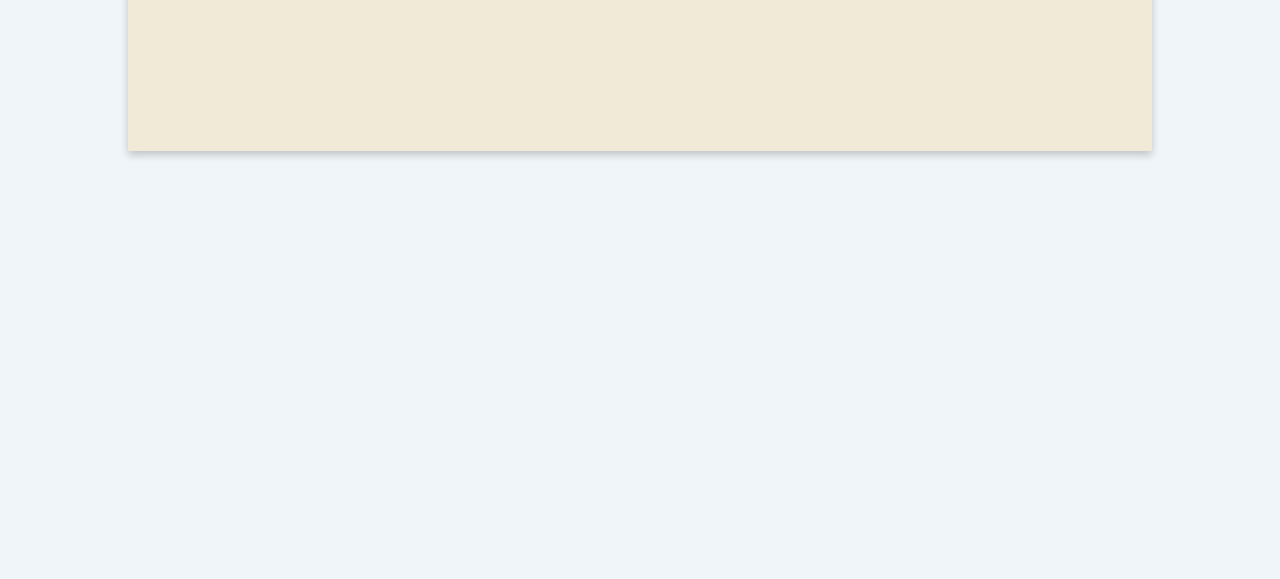
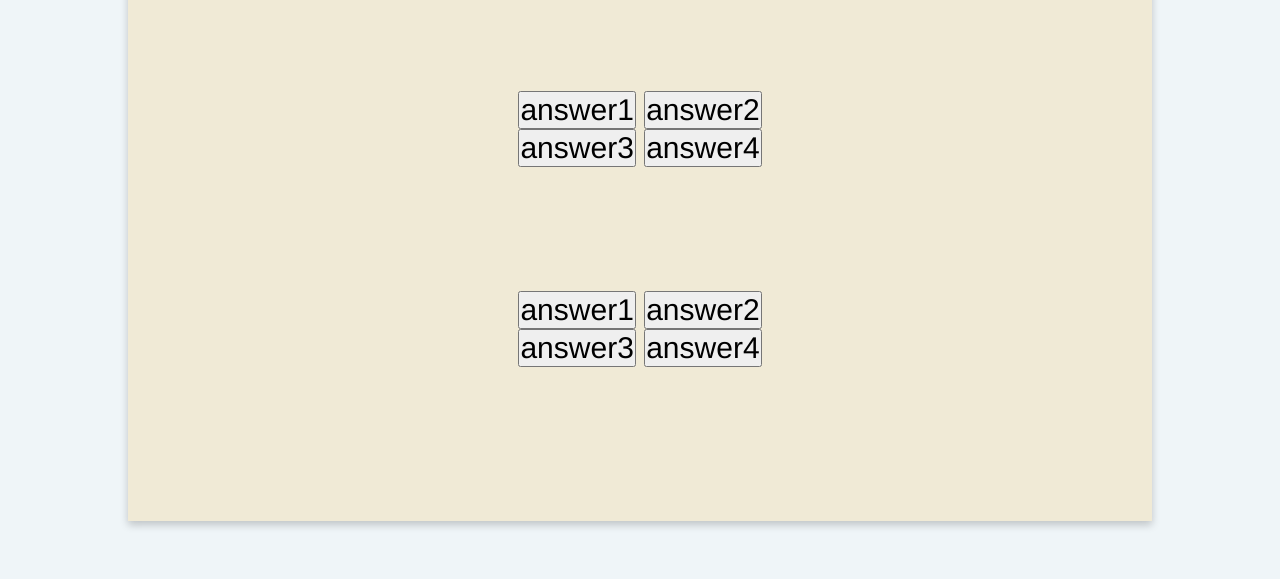
Before and after one commit to TabithaLy/code-quiz, a plain HTML site: page index.html in a window 1280 px wide. Shown: the part 253-832 px from the top of the page. Drawn offline with Linux system fonts and the light colour scheme.

Commit message:
updated readme

```diff
--- a/assets/css/style.css
+++ b/assets/css/style.css
@@ -25,7 +25,7 @@ body {
     padding-bottom: 40px;
 }
 
-
+ /* changed prev and next buttons to answer buttons, adjusted font size */
 .answer {
     text-align: center;
     font-size: 100%;
--- a/assets/js/script.js
+++ b/assets/js/script.js
@@ -6,26 +6,34 @@ var questionArray = [
     "String values must be enclosed in:",
     "An if statement must always be followed by and else in JavaScript."
 ];
-// possible answer arrays
+// possible answer array variable
 
 var answerOneArray = [
     "strings",
     "booleans",
     "alerts",
     "numbers"
-]
+];
 
 var answerTwoArray = [
     "double or single quotation marks",
     "angle brackets",
     "curly braces",
     "strings can just be written as they are without being enclosed in anything"
-]
+];
 
 var answerThreeArray = [
     "true",
     "false"
-]
+];
+
+//for loops going through correct answers
+
+for (var i = 0; i < answerOneArray.length; i++) {
+    console.log(answerOneArray[i]);
+    //Do something
+}
+
 // correct answer array to compare with user input
 
 // copy/pasted and edited timer from \UPENN-VIRT-FSF-FT-07-2022-U-LOLC\04-Web-APIs\01-Activities\09-Ins_Timers-Intervals\script.js
@@ -46,6 +54,8 @@ function setTime() {
     }, 1000);
 }
 setTime();
+
+
 // can maybe use this from C:\Users\spenc\Desktop\Bootcamp\UPENN-VIRT-FSF-FT-07-2022-U-LOLC\04-Web-APIs\01-Activities\18-Stu_Event-Bubbling\Solved\index.html
 
 // //  Selects carousel element
--- a/index.html
+++ b/index.html
@@ -15,7 +15,7 @@
         <!--  copy/pasted to start UPENN-VIRT-FSF-FT-07-2022-U-LOLC\04-Web-APIs\01-Activities\18-Stu_Event-Bubbling\Solved\index.html-->
         <body>
             <div class="container">
-                <h4 class="question">question</h4>
+                <h4 class="question"></h4>
                 <div class="wrapper">
                   <div class="carouselbox" aria-role="img" aria-label="carousel">
                     <button class="answer">
@@ -31,6 +31,35 @@
                       answer4
                     </button>
                   </div>
+                  <div class="carouselbox" aria-role="img" aria-label="carousel">
+                    <button class="answer">
+                      answer1
+                    </button>
+                    <button class="answer">
+                      answer2
+                    </button>
+                    <button class="answer">
+                      answer3
+                    </button>
+                    <button class="answer">
+                      answer4
+                    </button>
+                  </div>
+                  <div class="carouselbox" aria-role="img" aria-label="carousel">
+                    <button class="answer">
+                      answer1
+                    </button>
+                    <button class="answer">
+                      answer2
+                    </button>
+                    <button class="answer">
+                      answer3
+                    </button>
+                    <button class="answer">
+                      answer4
+                    </button>
+                  </div>
+
                 </div>
              </div>
         </body>
```
Also changed, not shown: 1 other file.
